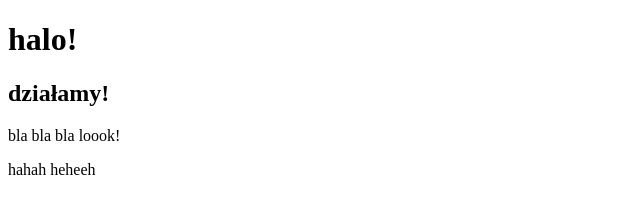
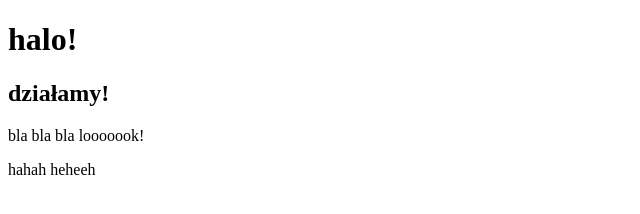
Before and after one commit to ro0bert91/newGitTest, a plain HTML site: page index.html in a window 1280 px wide. Shown: the full height of the page, 0-640 px from the left. Drawn offline with Linux system fonts and the light colour scheme.

Commit message:
more ooooo

```diff
--- a/index.html
+++ b/index.html
@@ -8,7 +8,7 @@
     <h1>halo!</h1>
     <h2>działamy!</h2>
 
-    <p>bla bla bla loook!</p>
+    <p>bla bla bla looooook!</p>
     <p>hahah heheeh</p>
 </body>
 </html>
```
